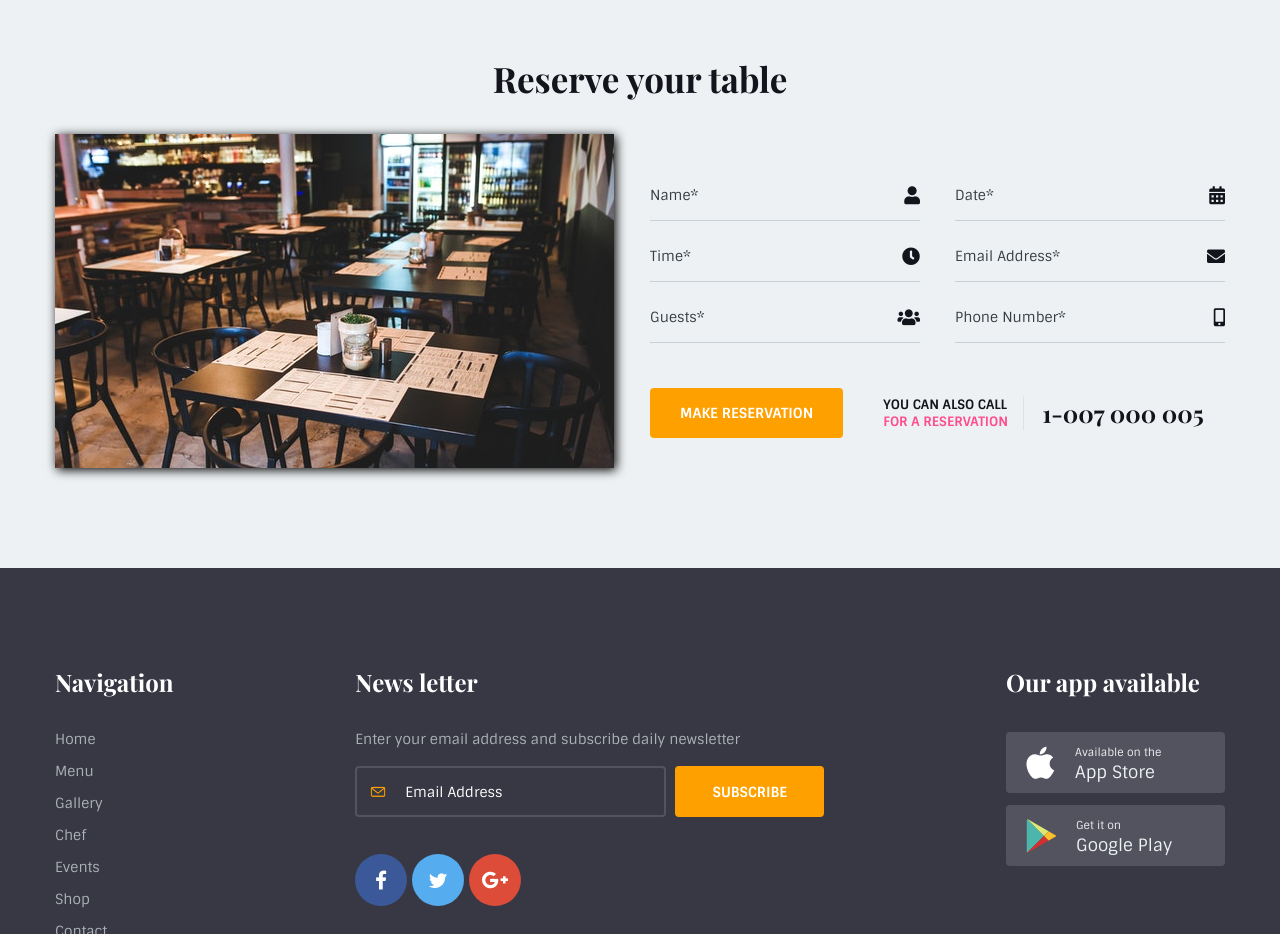
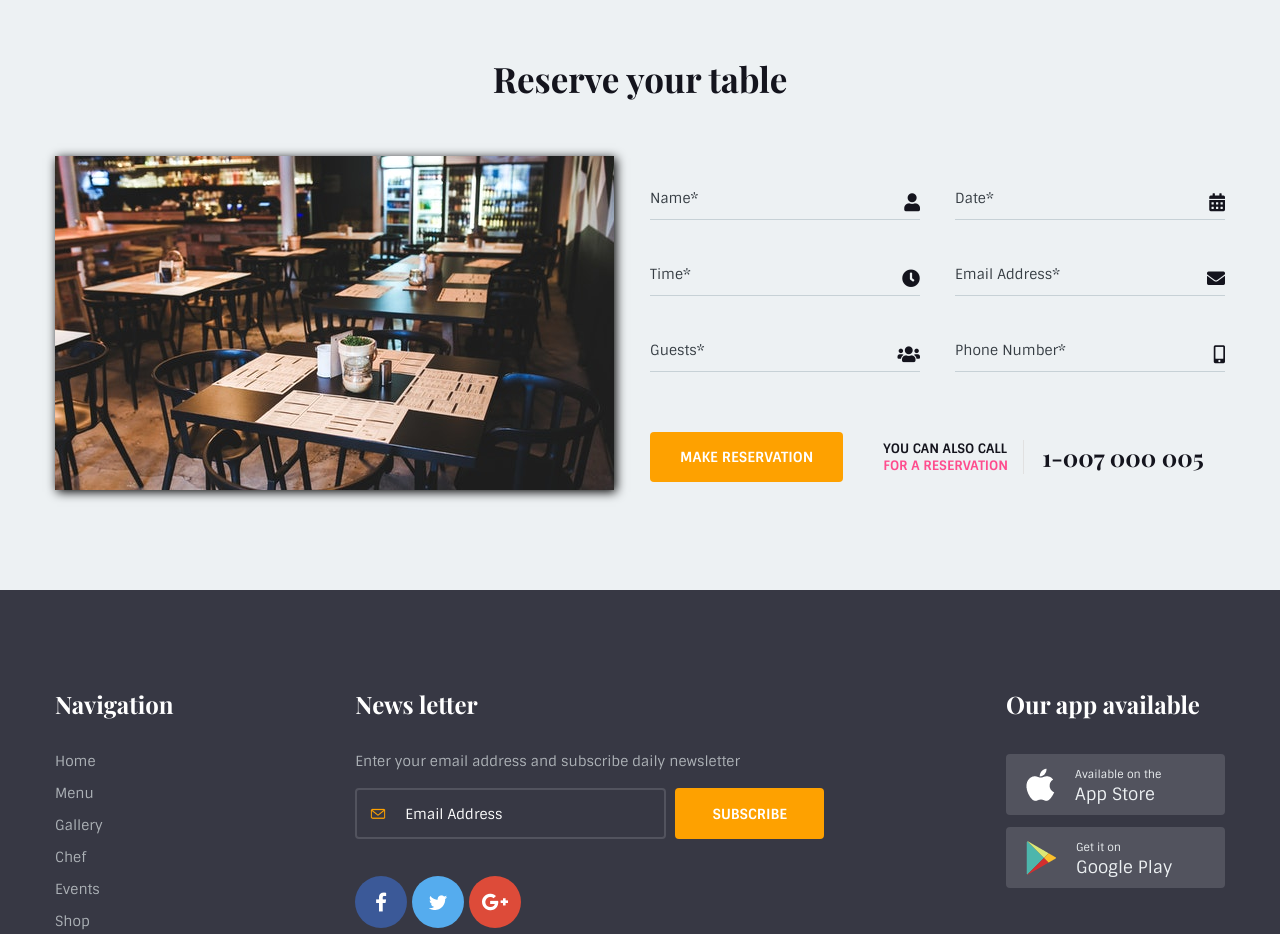
Before and after one commit to MRDriks/luxury, a Vue app: page /luxury in a window 1280 px wide. Shown: the part 3200-4134 px from the top of the page. Built offline with nearby package versions, Linux system fonts and the light colour scheme; no server answers.

Commit message:
Add animation for (footer, social bar, home section reservation) components

```diff
--- a/src/assets/scss/common.scss
+++ b/src/assets/scss/common.scss
@@ -35,6 +35,11 @@
     text-transform: uppercase;
     background-color: $orange;
     border-radius: 4px;
+    transition: box-shadow ease 0.2s;
+
+    &:hover {
+        box-shadow: 0 0px 12px 0px $orange;
+    }
 }
 
 .tel {
--- a/src/components/Footer.vue
+++ b/src/components/Footer.vue
@@ -125,6 +125,11 @@ export default {
       &:last-child {
         margin-bottom: 0;
       }
+
+      a:hover {
+        transition: color ease 0.3s;
+        color: #ededed;
+      }
     }
   }
 
@@ -181,16 +186,28 @@ export default {
 
   img {
     margin: 0 20px;
+    transition: transform 0.5s;
   }
 
   p {
     @include font($Sintony, 11px, 400, #edf1f3);
     width: 100px;
     line-height: 20px;
+    transition: margin-left 0.5s;
   }
 
   span {
     font-size: 17px;
+  }
+
+  &:hover {
+    img {
+      transform: rotateX(360deg);
+    }
+
+    p {
+      margin-left: 15px;
+    }
   }
 }
 
--- a/src/components/Header.vue
+++ b/src/components/Header.vue
@@ -73,7 +73,11 @@
             </div>
           </li>
           <li>
-            <router-link to="/luxury/reservation" class="link">
+            <router-link
+              @click.native="scrollUp"
+              to="/luxury/reservation"
+              class="link"
+            >
               <div class="back-layout">
                 <div class="btn btn-reserve">
                   <img src="@/assets/img/icons/plate.png" alt="Plate" />
--- a/src/components/HomeSectionReserve.vue
+++ b/src/components/HomeSectionReserve.vue
@@ -5,30 +5,83 @@
         <h2 class="section-h-black">Reserve your table</h2>
         <div class="content">
           <img src="@/assets/img/reserve-img.jpg" alt="Restaurant image" />
-          <form class="reservation-form">
+          <form class="reservation-form" @submit.prevent>
             <div class="form-body">
               <div class="input-wrapper">
-                <input type="text" placeholder="Name*" required />
+                <input
+                  @blur="inputOnBlur($event)"
+                  @focus="inputOnFocus($event)"
+                  type="text"
+                  id="name"
+                  required
+                  autocomplete="off"
+                />
+                <label for="name">Name*</label>
                 <i class="fas fa-user"></i>
               </div>
               <div class="input-wrapper">
-                <input type="text" placeholder="Date*" required />
+                <input
+                  @blur="inputOnBlur($event)"
+                  @focus="inputOnFocus($event)"
+                  type="text"
+                  id="date"
+                  required
+                  autocomplete="off"
+                />
+                <label for="date">Date*</label>
                 <i class="fas fa-calendar-alt"></i>
               </div>
               <div class="input-wrapper">
-                <input type="text" placeholder="Time*" required />
+                <input
+                  @blur="inputOnBlur($event)"
+                  @focus="inputOnFocus($event)"
+                  type="text"
+                  id="time"
+                  required
+                  autocomplete="off"
+                />
+                <label for="time">Time*</label>
                 <i class="fas fa-clock"></i>
               </div>
               <div class="input-wrapper">
-                <input type="email" placeholder="Email Address*" required />
+                <input
+                  @blur="inputOnBlur($event)"
+                  @focus="inputOnFocus($event)"
+                  type="email"
+                  id="email"
+                  required
+                  autocomplete="off"
+                />
+                <label for="email">Email Address*</label>
                 <i class="fas fa-envelope"></i>
               </div>
               <div class="input-wrapper">
-                <input type="number" placeholder="Guests*" required />
+                <input
+                  @blur="inputOnBlur($event)"
+                  @focus="inputOnFocus($event)"
+                  type="number"
+                  id="guests"
+                  min="0"
+                  max="50"
+                  required
+                  autocomplete="off"
+                />
+                <label for="guests">Guests*</label>
                 <i class="fas fa-users"></i>
               </div>
               <div class="input-wrapper">
-                <input type="tel" placeholder="Phone Number*" required />
+                <input
+                  @blur="inputOnBlur($event)"
+                  @focus="inputOnFocus($event)"
+                  type="tel"
+                  id="phone"
+                  min="8"
+                  max="15"
+                  pattern="[0-9]{8,15}"
+                  required
+                  autocomplete="off"
+                />
+                <label for="phone">Phone Number*</label>
                 <i class="fas fa-mobile-alt"></i>
               </div>
             </div>
@@ -48,6 +101,24 @@
   </section>
 </template>
 
+<script>
+export default {
+  methods: {
+    inputOnBlur(event) {
+      let el = document.querySelector(`#${event.target.id} + label`);
+      if (event.target.value !== '') {
+        el.style.opacity = '0';
+      } else {
+        el.style.opacity = '1';
+      }
+    },
+    inputOnFocus(event) {
+      document.querySelector(`#${event.target.id} + label`).style.opacity = '1';
+    }
+  }
+};
+</script>
+
 <style lang="scss" scoped>
 @import '@/assets/scss/kit.scss';
 
@@ -66,7 +137,7 @@
     display: flex;
     justify-content: space-between;
     align-items: center;
-    margin-top: 38px;
+    margin-top: 60px;
   }
 
   img {
@@ -90,12 +161,28 @@
       background-color: transparent;
       border-bottom: 1px solid #c7d1d6;
       padding: 15px 20px 15px 0;
-      margin: 5px 0 5px;
+      margin: 5px 0 20px;
       @include font($Sintony, 15px, 400, $dark-blue);
+      transition: border-bottom ease 0.3s;
     }
 
-    input::placeholder {
+    label {
       @include font($Sintony, 14px, 400, #363d43);
+      transition: all ease 0.5s;
+    }
+
+    input:focus {
+      border-bottom: 1px solid $orange;
+
+      & + label {
+        top: -10px;
+      }
+    }
+
+    label {
+      position: absolute;
+      top: 35%;
+      left: 0;
     }
   }
 
--- a/src/components/SocialBar.vue
+++ b/src/components/SocialBar.vue
@@ -36,6 +36,16 @@
     &:nth-child(3) {
       background-color: #dd4b39;
     }
+
+    img {
+      transition: transform ease 0.5s;
+    }
+
+    &:hover {
+      img {
+        transform: rotateY(360deg);
+      }
+    }
   }
 }
 </style>
```
